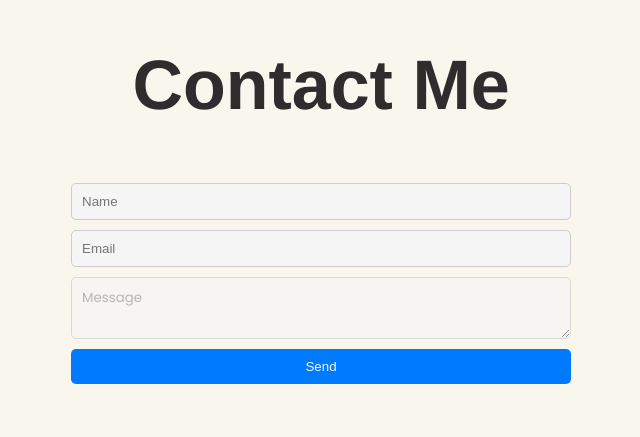
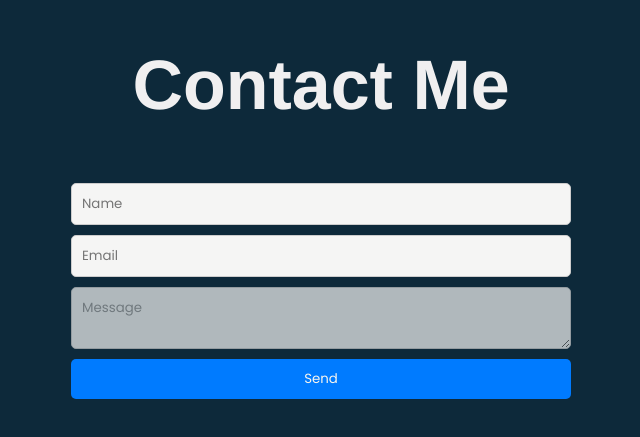
Before and after one commit to Jorge-Cano/borodino-fox, a plain HTML site: page index.html in a window 1280 px wide. Shown: the part 3371-3808 px from the top of the page, without its empty margins (319-959 px from the left). Drawn offline with Linux system fonts and the light colour scheme; a web font is replaced by a local one.

Commit message:
bck color palette

```diff
--- a/styles.css
+++ b/styles.css
@@ -4,8 +4,8 @@ body {
     font-family: 'Helvetica Neue', sans-serif;
     margin: 0;
     padding: 0;
-    background-color: #F9F6EE;
-    color: #333;
+    background-color: #0d293a;
+    color: aliceblue;
 }
 
 .logo {
@@ -19,7 +19,7 @@ nav {
     top: 0;
     left: 0;
     width: 100%;
-    background-color: #F9F6EE;
+    background-color: #0d293a;
     box-shadow: 0 2px 5px rgba(0, 0, 0, 0.1);
     padding: 5px 5%;
     display: flex;
@@ -50,7 +50,7 @@ ul {
 
 a {
     text-decoration: none;
-    color: #333;
+    color: #F9F6EE;
     transition: color 0.3s;
 }
 
@@ -79,7 +79,7 @@ header {
  }
 
 h2 {
-    color: rgb(46, 44, 44);
+    color: #f0eff0;
     text-align: center;
     margin-top: 40px;
     font-size: 70px;
@@ -118,7 +118,8 @@ input, textarea, button {
     box-sizing: border-box;
     border-radius: 5px;
     border: 1px solid #ccc;
-    background-color: #f5f5f5;
+    background-color: #F5F5F4;
+    font-family: 'Poppins', sans-serif;
 }
 
 button {
```
